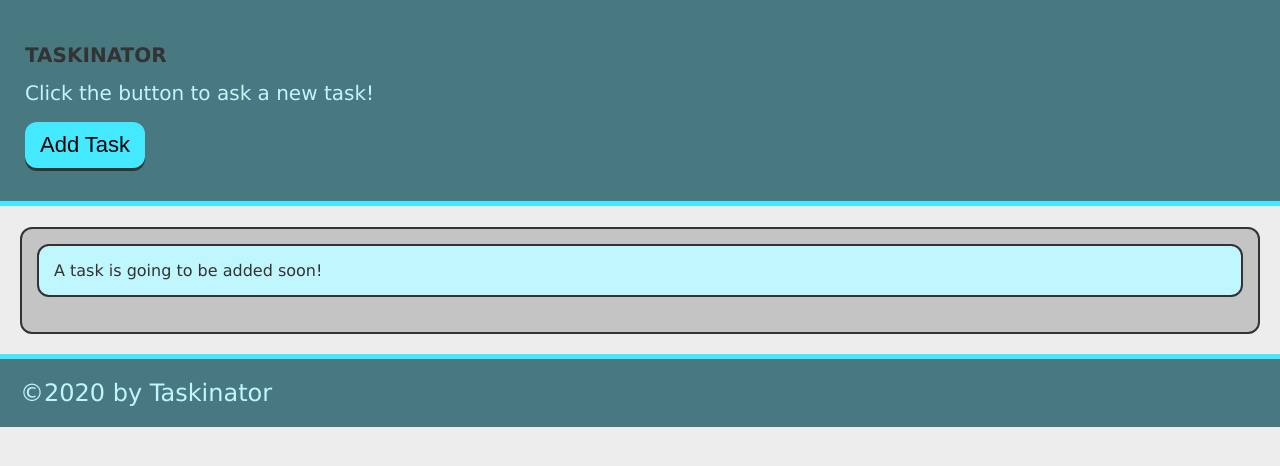
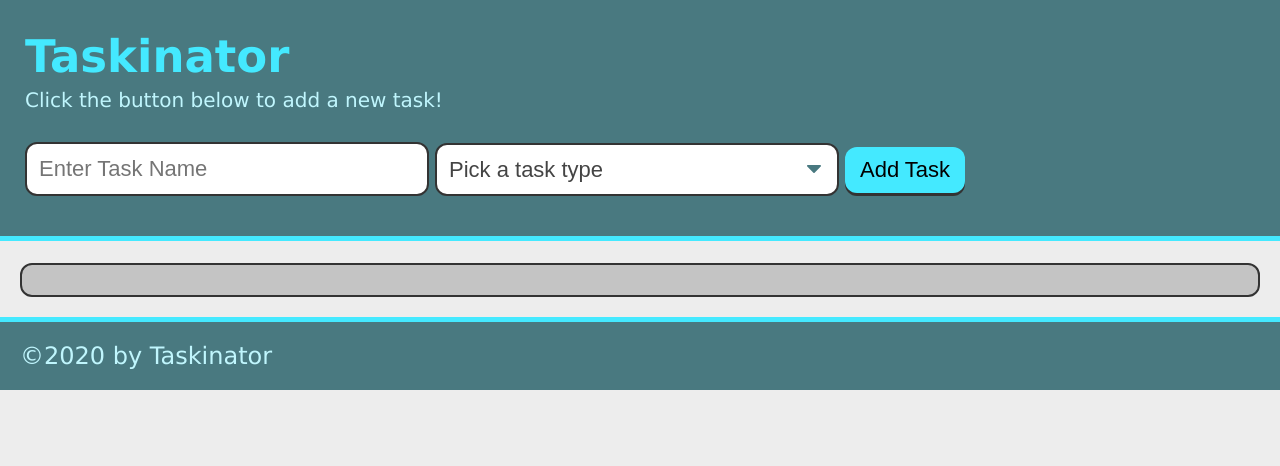
Before and after one commit to JayARTman/taskinator, a plain HTML site: page index.html in a window 1280 px wide. Drawn offline with Linux system fonts and the light colour scheme.

Commit message:
Added Task Type Option

```diff
--- a/assets/js/script.js
+++ b/assets/js/script.js
@@ -1,11 +1,13 @@
-var buttonEl = document.querySelector("#save-task");
+var formEl = document.querySelector("#task-form");
 var tasksToDoEl = document.querySelector("#tasks-to-do");
 
-var createTaskHandler = function() {
+var createTaskHandler = function(event) {
+  event.preventDefault();
+
   var listItemEl = document.createElement("li");
   listItemEl.className = "task-item";
   listItemEl.textContent = "This is a new task.";
   tasksToDoEl.appendChild(listItemEl);
   };
 
-buttonEl.addEventListener("click", createTaskHandler);
+  formEl.addEventListener("submit", createTaskHandler);
--- a/index.html
+++ b/index.html
@@ -10,15 +10,29 @@
 </head>
 <body>
     <header>
-        <h1>TASKINATOR</h1>
-        <p>Click the button to ask a new task!</p>
-        <button class="btn" id="save-task">Add Task</button>
+        <h1 class="page-title">Taskinator</h1>
+        <p>Click the button below to add a new task!</p>
+        <form id="task-form">
+            <div class="form-group">
+                <input type="text" name="task-name" placeholder="Enter Task Name" />
+              </div>
+              <div class="form-group">
+                <select name="task-type" class="select-dropdown">
+                  <option value="" disabled selected>Pick a task type</option>
+                  <option value="Print">Print</option>
+                  <option value="Web">Web</option>
+                  <option value="Mobile">Mobile</option>
+                </select>
+              </div>
+            <div class="form-group">
+              <button class="btn" id="save-task" type="submit">Add Task</button>
+            </div>
+        </form>
     </header>
         <main>
             <section class="task-list-wrapper">
                 <h2 class="list-title"></h2>
                 <ul class="task-list" id="tasks-to-do">
-                   <li class="task-item">A task is going to be added soon!</li>
                 </ul>
             </section>
         </main>
```
